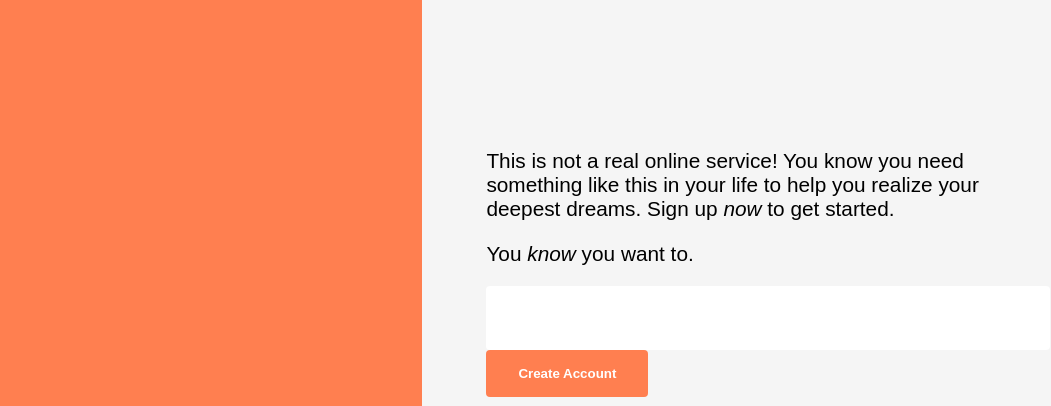
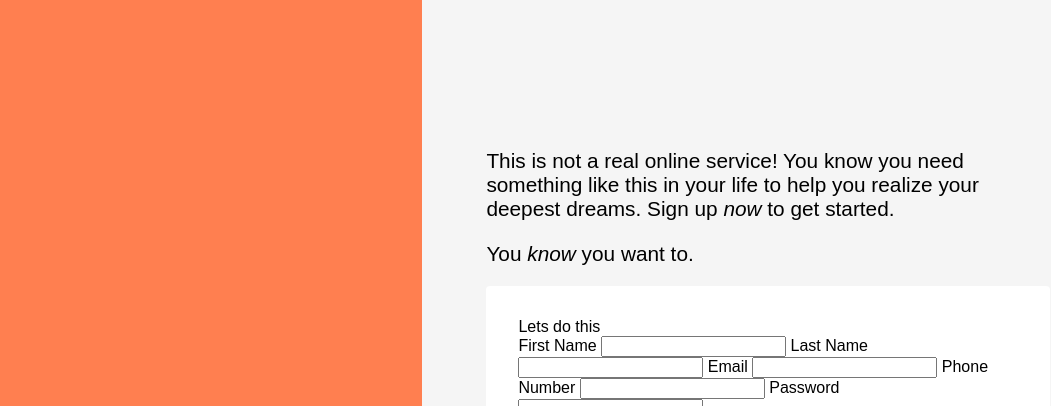
Before and after one commit to huzefazaheer/sign-up-form, a plain HTML site: page index.html in a window 1280 px wide. Shown: the top 406 px of the page, without its empty margins (0-1051 px from the left). Drawn offline with Linux system fonts and the light colour scheme.

Commit message:
Inserted Form

```diff
--- a/index.html
+++ b/index.html
@@ -21,7 +21,26 @@
         </p>
         <p class="big">You <em>know</em> you want to.</p>
 
-        <div class="signupform"></div>
+        <div class="signupform">
+          Lets do this
+
+          <form action="/">
+            <label for="first_name">First Name</label>
+            <input type="text" id="first_name" />
+
+            <label for="last_name">Last Name</label>
+            <input type="text" id="last_name" />
+
+            <label for="email">Email</label>
+            <input type="email" id="email" />
+
+            <label for="phone">Phone Number</label>
+            <input type="number" id="phone" />
+
+            <label for="password">Password</label>
+            <input type="password" id="first_name" />
+          </form>
+        </div>
 
         <button class="font">Create Account</button>
 
```
